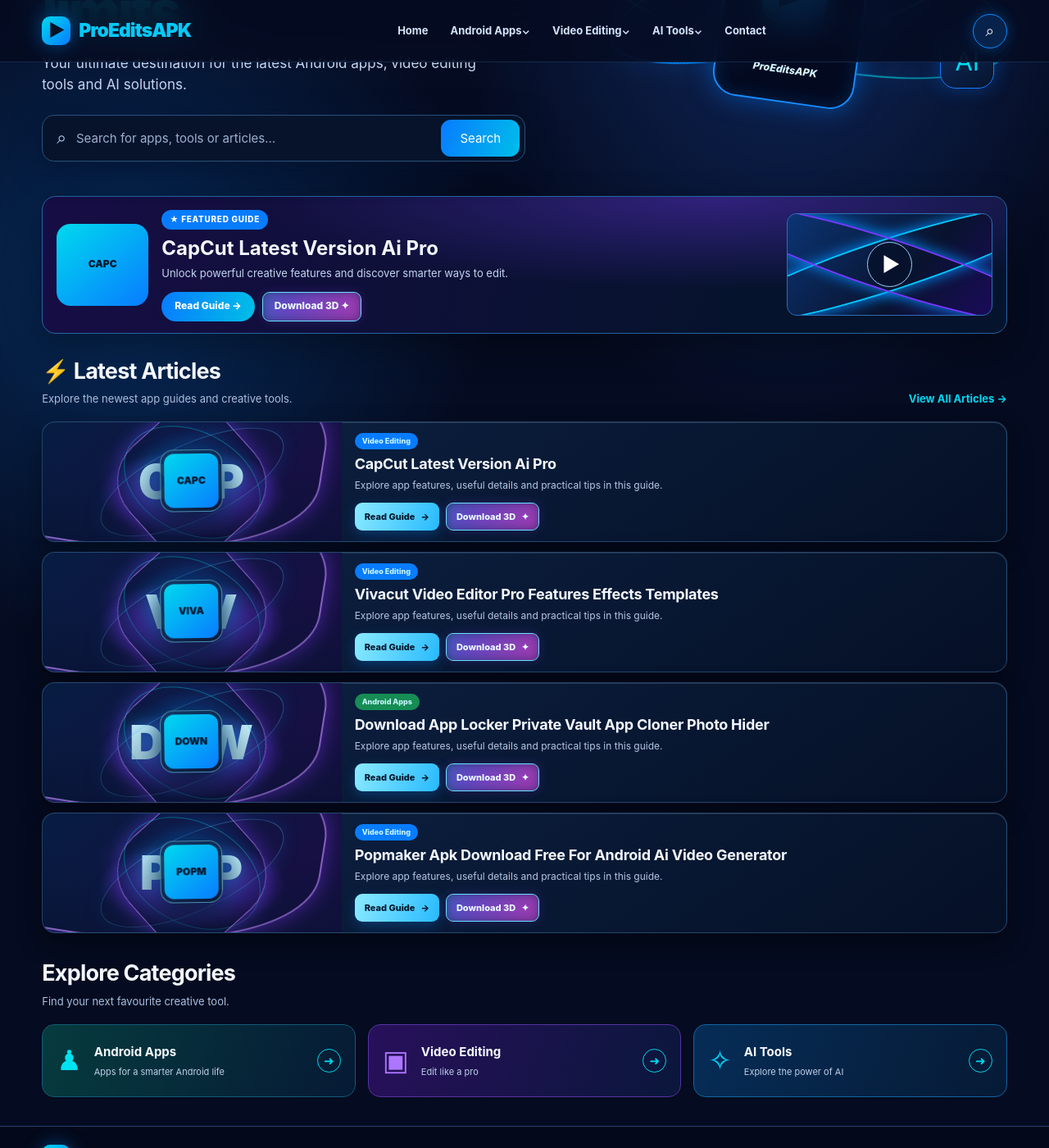
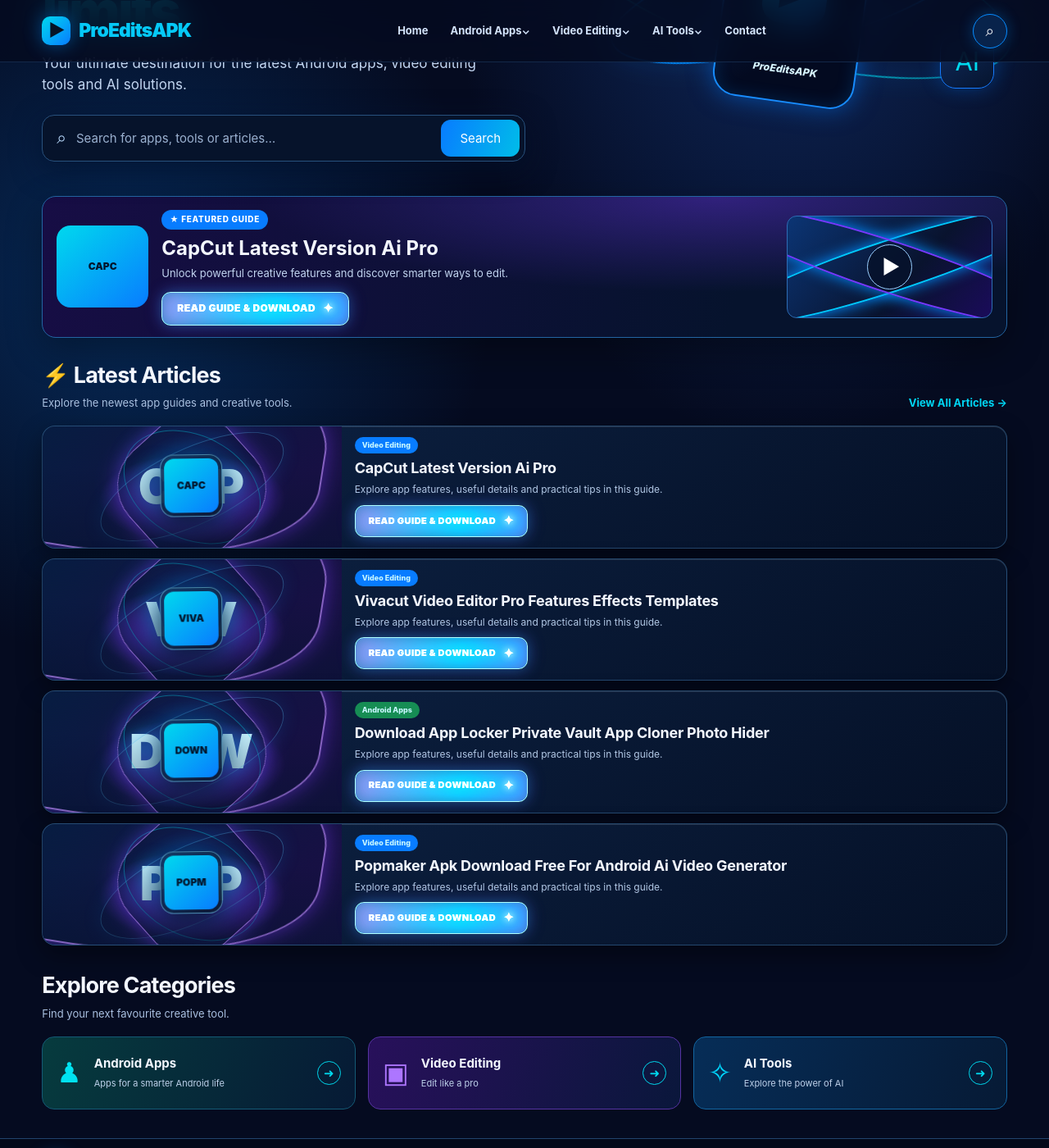
Before and after one commit to haseebaslam091-afk/proeditsapk, a Jekyll site: the page index.html, which Jekyll copies as it is, in a window 1280 px wide and 1400 px high, scrolled down 354 px. Shown: the whole window at 82% size. Built offline with Jekyll 4.4.1, drawn with Linux system fonts in a browser that asks for light colours.

Commit message:
Use one animated guide and download CTA button

```diff
--- a/index.html
+++ b/index.html
@@ -134,13 +134,21 @@
 }
 @media(max-width:360px){.post-card{grid-template-columns:96px minmax(0,1fr)}.post-copy{padding:8px}.post-action{font-size:8px;padding:5px 6px}}
 
-</style>
+.post-action.single-cta{position:relative;isolation:isolate;overflow:hidden;display:inline-flex;align-items:center;justify-content:center;gap:9px;min-height:39px;padding:9px 16px;border:1px solid #8beaff;border-radius:11px;color:#f4fdff;font-size:11px;font-weight:950;letter-spacing:.45px;text-decoration:none;background:linear-gradient(110deg,#063c70,#492080,#075b83,#063c70);background-size:300% 100%;box-shadow:inset 0 0 13px #70eaff33,0 0 17px #078cff55,0 0 25px #8b35ff33;animation:singleCtaFlow 4s linear infinite,singleCtaPulse 2.2s ease-in-out infinite}
+.post-action.single-cta:before{content:"";position:absolute;inset:-3px;z-index:-1;border-radius:inherit;background:linear-gradient(100deg,#00e5ff,#8d54ff,#ff4fca,#00e5ff);background-size:300% 100%;filter:blur(9px);opacity:.72;animation:singleCtaFlow 3s linear infinite}
+.post-action.single-cta span{font-size:15px;text-shadow:0 0 10px #fff}
+.post-action.single-cta:hover{transform:translateY(-2px) scale(1.015);box-shadow:0 0 25px #00d9ff99,0 0 34px #8b35ff66}
+@keyframes singleCtaFlow{to{background-position:300% 0}}
+@keyframes singleCtaPulse{0%,100%{filter:brightness(1)}50%{filter:brightness(1.28)}}
+.feature-actions .single-cta{font-size:12px;min-height:41px;padding:10px 18px}
+@media(max-width:650px){.post-actions{gap:0}.post-action.single-cta{min-height:32px;padding:7px 10px;font-size:9px;letter-spacing:.2px}}
+@media(prefers-reduced-motion:reduce){.post-action.single-cta,.post-action.single-cta:before{animation:none}}</style>
 </head>
 <body>
 <header class="topbar"><div class="wrap nav"><a class="brand" href="/" aria-label="ProEditsAPK home"><span class="brandmark">▶</span><span>ProEdits<span>APK</span></span></a><nav class="navlinks" id="navlinks" aria-label="Main navigation"><a href="/">Home</a><a href="#categories">Android Apps⌄</a><a href="#categories">Video Editing⌄</a><a href="#categories">AI Tools⌄</a><a href="/contact.html">Contact</a></nav><div style="display:flex;align-items:center;gap:14px"><a class="navsearch" href="#search" aria-label="Search">⌕</a><button class="menu" id="menu" aria-label="Open navigation" aria-expanded="false">☰</button></div></div></header>
 <main class="wrap">
 <section class="hero"><div><span class="eyebrow"><i class="pulse"></i> Your creative tech hub</span><h1>Discover apps.<br>Create <em>without limits.</em></h1><p>Your ultimate destination for the latest Android apps, video editing tools and AI solutions.</p><form class="searchbox" id="searchForm"><span class="glass">⌕</span><input id="search" type="search" placeholder="Search for apps, tools or articles…" aria-label="Search articles"><button type="submit">Search</button></form></div><div class="hero-art" aria-hidden="true"><div class="orbit"></div><div class="orbit two"></div><div class="phone"><div class="phone-logo">▶</div><small>ProEditsAPK</small></div><div class="float-icon android">♟</div><div class="float-icon edit">▣</div><div class="float-icon ai">AI</div></div></section>
-<section><div class="feature" id="featured"><div class="feature-icon" id="featureIcon"><span class="brand-app-icon wordmark capcut">CapCut</span></div><div class="feature-copy"><span class="tag">★ FEATURED GUIDE</span><h2 id="featureTitle">CapCut Latest Version AI Pro</h2><p>Unlock powerful creative features and discover smarter ways to edit.</p><div class="feature-actions"><a class="readbtn" id="featureLink" href="/articles/capcut-latest-version-ai-pro">Read Guide →</a><a class="post-action secondary" id="featureDownload" href="/articles/capcut-latest-version-ai-pro">Download 3D ✦</a></div></div><div class="feature-art"><div class="play">▶</div></div></div></section>
+<section><div class="feature" id="featured"><div class="feature-icon" id="featureIcon"><span class="brand-app-icon wordmark capcut">CapCut</span></div><div class="feature-copy"><span class="tag">★ FEATURED GUIDE</span><h2 id="featureTitle">CapCut Latest Version AI Pro</h2><p>Unlock powerful creative features and discover smarter ways to edit.</p><div class="feature-actions"><a class="post-action single-cta" id="featureLink" href="/articles/capcut-latest-version-ai-pro">READ GUIDE &amp; DOWNLOAD <span aria-hidden="true">✦</span></a></div></div><div class="feature-art"><div class="play">▶</div></div></div></section>
 <section id="latest"><div class="sectionhead"><div><h2>⚡ Latest Articles</h2><p>Explore the newest app guides and creative tools.</p></div><a class="viewall" href="#latest">View All Articles →</a></div><div class="article-grid" id="posts"><div class="empty">Loading the latest guides…</div></div></section>
 <section id="categories"><div class="sectionhead"><div><h2>Explore Categories</h2><p>Find your next favourite creative tool.</p></div></div><div class="categories"><a class="category" href="#latest" data-category="android"><span class="cat-icon">♟</span><span><b>Android Apps</b><small>Apps for a smarter Android life</small></span><span class="cat-arrow">➜</span></a><a class="category" href="#latest" data-category="video"><span class="cat-icon">▣</span><span><b>Video Editing</b><small>Edit like a pro</small></span><span class="cat-arrow">➜</span></a><a class="category" href="#latest" data-category="ai"><span class="cat-icon">✧</span><span><b>AI Tools</b><small>Explore the power of AI</small></span><span class="cat-arrow">➜</span></a></div></section>
 </main>
@@ -166,13 +174,13 @@
   const thumb=String(p.generatedThumbnailUrl||p.thumbnailUrl||''),desc=String(p.description||'Explore app features, useful details and practical tips in this guide.');
   const art=t.replace(/[^a-z0-9]/gi,'').slice(0,3).toUpperCase()||'APP',icon=appMark(p);
   const imageSrc=/^https:\/\//.test(thumb)||/^\/assets\/generated-thumbnails\/[a-z0-9-]+\.png$/.test(thumb)?esc(thumb):'';
-  return '<article class="post-card"><div class="post-thumb effect-'+effectFor(t)+'"><span class="post-thumb-fallback" aria-hidden="true">'+esc(art)+'</span><img class="post-thumb-img" src="'+imageSrc+'" alt="'+esc(t)+' AI artwork" loading="lazy" decoding="async" referrerpolicy="no-referrer" onload="this.classList.add(\'loaded\')" onerror="this.removeAttribute(\'src\')"><span class="post-thumb-shade"></span><span class="post-icon-badge">'+icon+'</span></div><div class="post-copy"><span class="tag '+cls+'">'+esc(cat)+'</span><h3><a href="'+href+'">'+esc(t)+'</a></h3><p>'+esc(desc.slice(0,145))+'</p><div class="post-actions"><a class="post-action primary" href="'+href+'">Read Guide <span aria-hidden="true">→</span></a><a class="post-action secondary" href="'+href+'">Download 3D <span aria-hidden="true">✦</span></a></div></div></article>';
+  return '<article class="post-card"><div class="post-thumb effect-'+effectFor(t)+'"><span class="post-thumb-fallback" aria-hidden="true">'+esc(art)+'</span><img class="post-thumb-img" src="'+imageSrc+'" alt="'+esc(t)+' AI artwork" loading="lazy" decoding="async" referrerpolicy="no-referrer" onload="this.classList.add(\'loaded\')" onerror="this.removeAttribute(\'src\')"><span class="post-thumb-shade"></span><span class="post-icon-badge">'+icon+'</span></div><div class="post-copy"><span class="tag '+cls+'">'+esc(cat)+'</span><h3><a href="'+href+'">'+esc(t)+'</a></h3><p>'+esc(desc.slice(0,145))+'</p><div class="post-actions"><a class="post-action single-cta" href="'+href+'">READ GUIDE &amp; DOWNLOAD <span aria-hidden="true">✦</span></a></div></div></article>';
  }).join('')||'<div class="empty">No published guides are available yet.</div>';
  target.querySelectorAll('.post-thumb-img').forEach(i=>{if(i.complete&&i.naturalWidth)i.classList.add('loaded')});
  watchCards();
 }
 
-(async()=>{const target=document.getElementById('posts');try{const response=await fetch('/posts.json',{cache:'no-store'});if(!response.ok)throw Error('posts unavailable');const data=await response.json();if(!Array.isArray(data))throw Error('invalid posts');allPosts=data;const featured=data.find(p=>p.slug==='capcut-latest-version-ai-pro')||data[0];if(featured){document.getElementById('featureTitle').textContent=featured.title;document.getElementById('featureLink').href='/articles/'+encodeURIComponent(cleanArticleSlug(featured.slug||featured.title));document.getElementById('featureDownload').href=document.getElementById('featureLink').href;const fi=document.getElementById('featureIcon');fi.classList.add('effect-'+effectFor(featured.title));fi.innerHTML=appMark(featured)}paint()}catch(e){target.innerHTML='<div class="empty">Articles are temporarily unavailable. Please try again shortly.</div>'}})();
+(async()=>{const target=document.getElementById('posts');try{const response=await fetch('/posts.json',{cache:'no-store'});if(!response.ok)throw Error('posts unavailable');const data=await response.json();if(!Array.isArray(data))throw Error('invalid posts');allPosts=data;const featured=data.find(p=>p.slug==='capcut-latest-version-ai-pro')||data[0];if(featured){document.getElementById('featureTitle').textContent=featured.title;document.getElementById('featureLink').href='/articles/'+encodeURIComponent(cleanArticleSlug(featured.slug||featured.title));const fi=document.getElementById('featureIcon');fi.classList.add('effect-'+effectFor(featured.title));fi.innerHTML=appMark(featured)}paint()}catch(e){target.innerHTML='<div class="empty">Articles are temporarily unavailable. Please try again shortly.</div>'}})();
 document.getElementById('searchForm').addEventListener('submit',e=>{e.preventDefault();paint(document.getElementById('search').value);document.getElementById('latest').scrollIntoView({behavior:'smooth'})});
 document.getElementById('search').addEventListener('input',e=>paint(e.target.value));
 document.querySelectorAll('[data-category]').forEach(a=>a.addEventListener('click',()=>{const c=a.dataset.category;const q=c==='video'?'video':c==='ai'?'ai':'';document.getElementById('search').value=q;paint(q)}));
```
